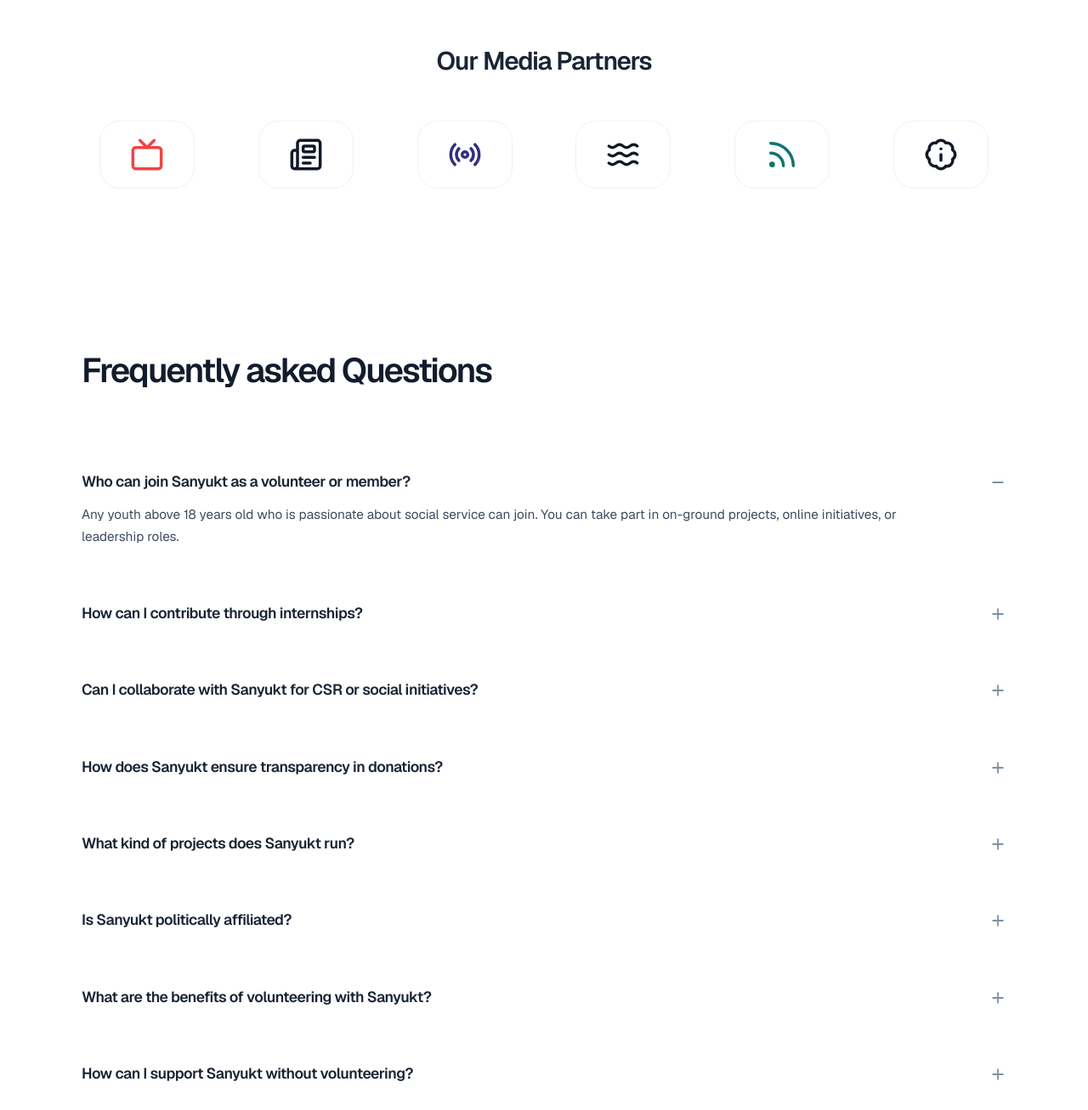
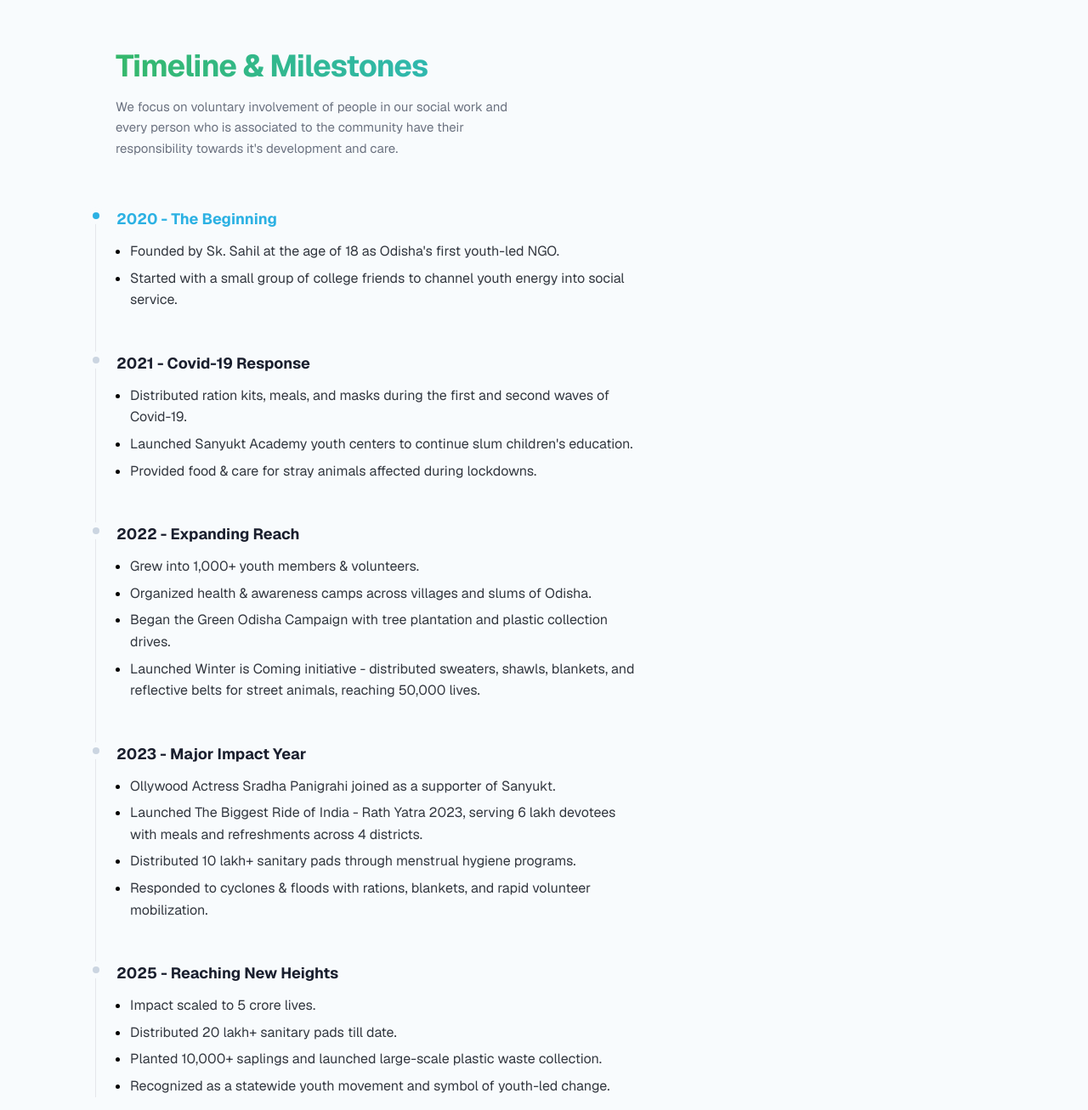
Before and after one commit to netpiedev/sanyukt, a Next.js app: page /about in a window 1280 px wide. Shown: the part 2343-3650 px from the top of the page at 85% size. Built offline with nearby package versions, Linux system fonts and the light colour scheme.

Commit message:
feat: add timeline section

```diff
--- a/src/app/about/page.tsx
+++ b/src/app/about/page.tsx
@@ -1,5 +1,6 @@
 import { AboutHeroSection } from "@/components/about/about-hero-section";
 import { AboutValuesSection } from "@/components/about/about-values-section";
+import { AboutTimelineSection } from "@/components/about/about-timeline-section";
 import { faqs } from "@/data/faqs";
 import { SiteFooter } from "@/components/site-footer";
 import { SiteHeader } from "@/components/site-header";
@@ -14,6 +15,7 @@
       <AboutHeroSection />
       <WatchVideoSection />
       <AboutValuesSection />
+      <AboutTimelineSection />
       <MediaPartnersSection />
       <FaqSection entries={faqs} title="Frequently asked Questions" />
       <SiteFooter />
--- /dev/null
+++ b/src/components/about/about-timeline-section.tsx
@@ -0,0 +1,96 @@
+const timelineData = [
+  {
+    title: "2020 - The Beginning",
+    active: true,
+    points: [
+      "Founded by Sk. Sahil at the age of 18 as Odisha's first youth-led NGO.",
+      "Started with a small group of college friends to channel youth energy into social service.",
+    ]
+  },
+  {
+    title: "2021 - Covid-19 Response",
+    active: false,
+    points: [
+      "Distributed ration kits, meals, and masks during the first and second waves of Covid-19.",
+      "Launched Sanyukt Academy youth centers to continue slum children's education.",
+      "Provided food & care for stray animals affected during lockdowns.",
+    ]
+  },
+  {
+    title: "2022 - Expanding Reach",
+    active: false,
+    points: [
+      "Grew into 1,000+ youth members & volunteers.",
+      "Organized health & awareness camps across villages and slums of Odisha.",
+      "Began the Green Odisha Campaign with tree plantation and plastic collection drives.",
+      "Launched Winter is Coming initiative - distributed sweaters, shawls, blankets, and reflective belts for street animals, reaching 50,000 lives.",
+    ]
+  },
+  {
+    title: "2023 - Major Impact Year",
+    active: false,
+    points: [
+      "Ollywood Actress Sradha Panigrahi joined as a supporter of Sanyukt.",
+      "Launched The Biggest Ride of India - Rath Yatra 2023, serving 6 lakh devotees with meals and refreshments across 4 districts.",
+      "Distributed 10 lakh+ sanitary pads through menstrual hygiene programs.",
+      "Responded to cyclones & floods with rations, blankets, and rapid volunteer mobilization.",
+    ]
+  },
+  {
+    title: "2025 - Reaching New Heights",
+    active: false,
+    points: [
+      "Impact scaled to 5 crore lives.",
+      "Distributed 20 lakh+ sanitary pads till date.",
+      "Planted 10,000+ saplings and launched large-scale plastic waste collection.",
+      "Recognized as a statewide youth movement and symbol of youth-led change.",
+    ]
+  }
+];
+
+export function AboutTimelineSection() {
+  return (
+    <section className="w-full bg-[#f8fbfd] py-16 md:py-24">
+      <div className="mx-auto w-full max-w-[1072px] px-6 lg:px-8">
+        <h2 className="mb-4 text-center sm:text-left text-[28px] sm:text-3xl font-bold tracking-tight bg-[linear-gradient(90deg,#35b86b_0%,#2eb8b9_42%,#2a97e8_100%)] bg-clip-text text-transparent md:text-4xl">
+          Timeline & Milestones
+        </h2>
+        <p className="mb-14 text-center sm:text-left mx-auto sm:mx-0 text-[14.5px] sm:text-[15px] leading-[1.65] text-[#6b7280] max-w-[472px]">
+          We focus on voluntary involvement of people in our social work and every person who is associated to the community have their responsibility towards it's development and care.
+        </p>
+
+        <div className="relative sm:border-l border-gray-200 sm:-ml-5 md:-ml-6 sm:pl-5 md:pl-6">
+          {timelineData.map((item, index) => (
+            <div key={index} className="mb-12 relative w-full">
+              {/* Timeline Dot */}
+              <div
+                className={`hidden sm:block absolute top-1.5 sm:h-[8px] sm:w-[8px] rounded-full sm:ring-[6px] ring-[#f8fbfd] sm:-left-5 md:-left-6 -translate-x-1/2 ${
+                  item.active
+                    ? "bg-[#2cb1e3]"
+                    : "bg-[#cbd5e1]"
+                }`}
+              ></div>
+              <h3
+                className={`mb-3 text-[17px] font-bold sm:text-[18px] ${
+                  item.active ? "text-[#2cb1e3]" : "text-[#1a1f2e]"
+                }`}
+              >
+                {item.title}
+              </h3>
+              <ul className="list-disc pl-4 flex flex-col gap-1.5 marker:text-black max-w-[620px]">
+                {item.points.map((point, i) => (
+                  <li
+                    key={i}
+                    className="text-[14px] sm:text-[16px] leading-[1.6] text-[#333840]"
+                  >
+                    {point}
+                  </li>
+                ))}
+              </ul>
+            </div>
+          ))}
+        </div>
+      </div>
+    </section>
+  );
+}
```
